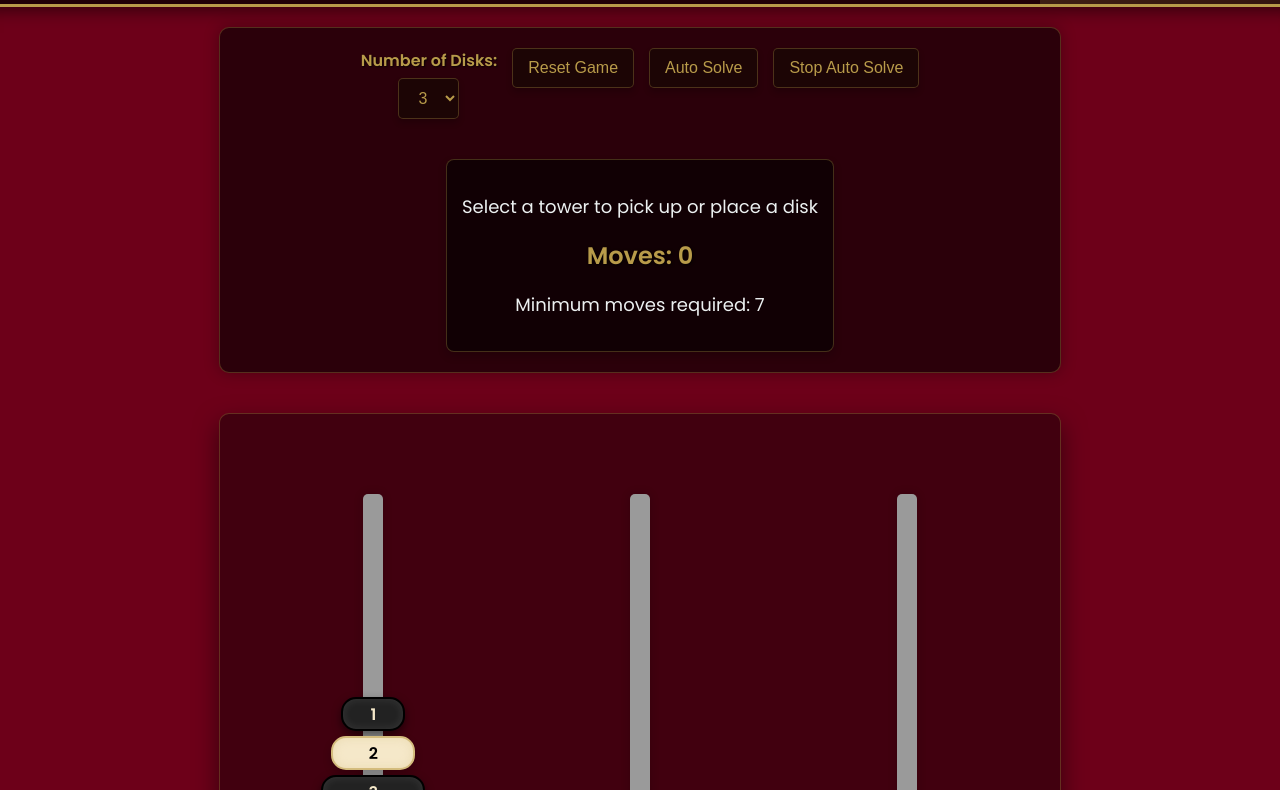
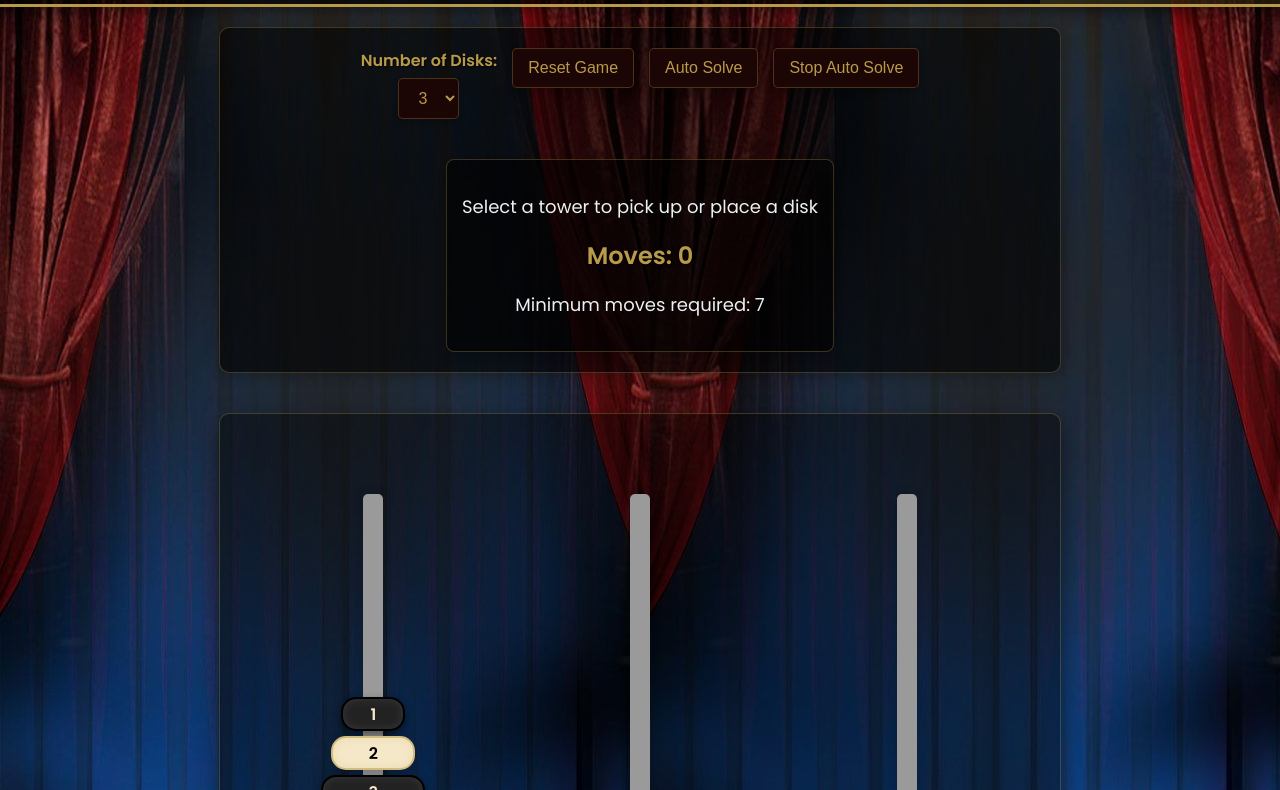
Before and after one commit to codewithshalvin/Tower-of-Hanoi-game, a plain HTML site: page index.html in a window 1280 px wide. Shown: the part 89-879 px from the top of the page. Drawn offline with nearby package versions, Linux system fonts and the light colour scheme.

Commit message:
Update index.html

```diff
--- a/index.html
+++ b/index.html
@@ -15,7 +15,7 @@
             flex-direction: column;
             align-items: center;
             min-height: 100vh;
-            background: url('blue (1).jpg');
+            background: url('blue.jpg');
             background-color: #6d0019; /* Fallback color */
             color: #ecf0f1;
             overflow-x: hidden;
```
